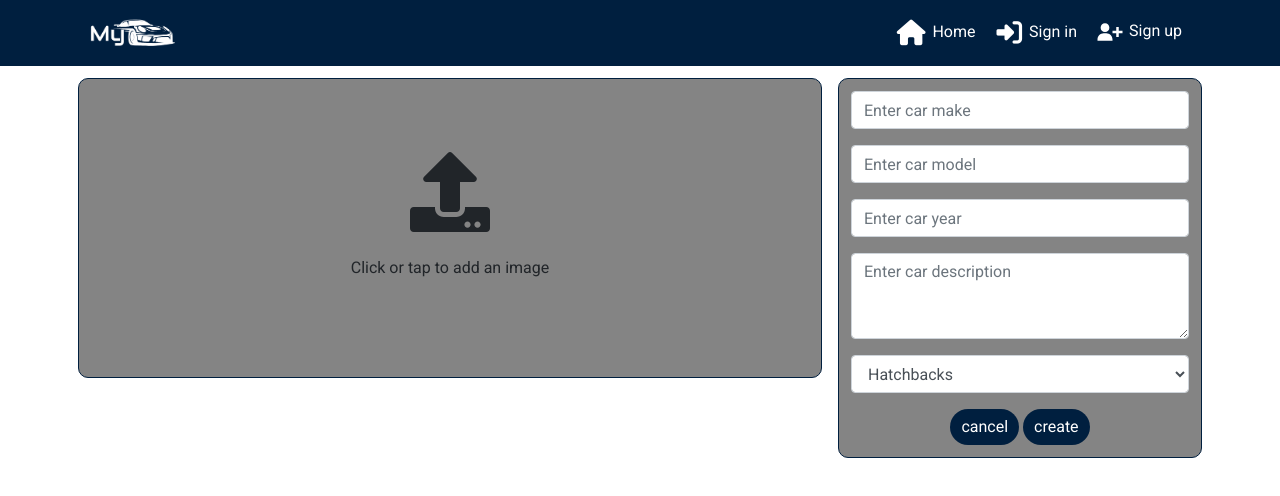
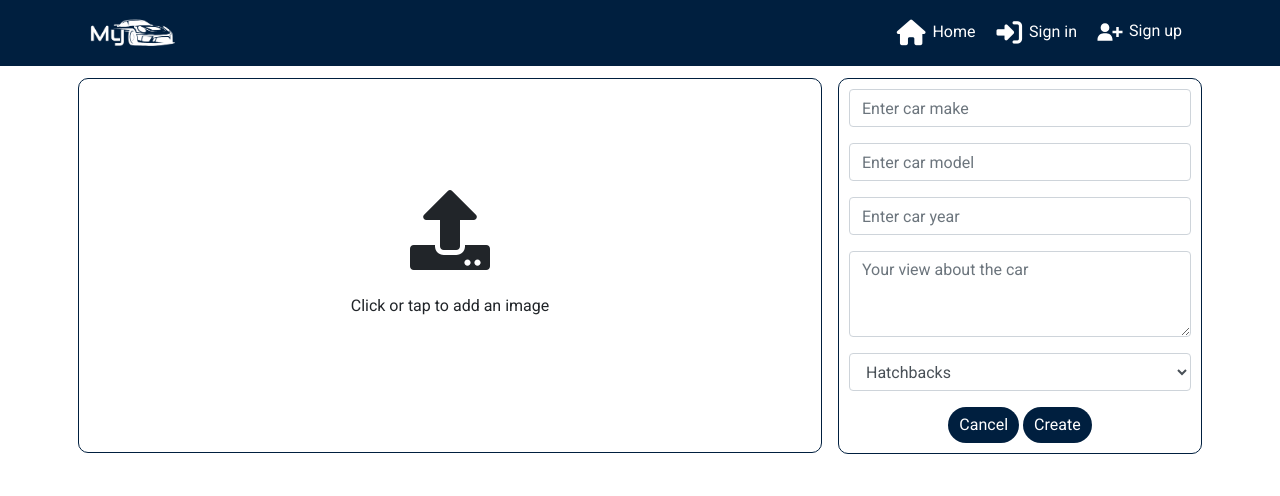
Before and after one commit to belovedpearl/mycar_frontend, a React (Create React App) app: page /posts/create in a window 1280 px wide. Shown: the top 496 px of the page. Built offline with nearby package versions, Linux system fonts and the light colour scheme; no server answers.

Commit message:
Connect ccel button and modify styles o for postCreateedit form

```diff
--- a/src/pages/posts/PostCreateForm.js
+++ b/src/pages/posts/PostCreateForm.js
@@ -1,4 +1,4 @@
-import React, { useState } from "react";
+import React, { useRef, useState } from "react";
 
 import Form from "react-bootstrap/Form";
 import Button from "react-bootstrap/Button";
@@ -13,23 +13,25 @@ import { FaUpload } from "react-icons/fa";
 import styles from "../../styles/PostCreateEditForm.module.css";
 import appStyles from "../../App.module.css";
 import btnStyles from "../../styles/Button.module.css";
-;
+import { useHistory } from "react-router-dom/cjs/react-router-dom.min";
+import { axiosReq } from "../../api/axiosDefaults";
 
 function PostCreateForm() {
 
-//   const [errors, setErrors] = useState({});
+  const [errors, setErrors] = useState({});
 
   const [postData, setPostData] = useState({
     make: "",
     model: "",
     year: "",
     description: "",
-    category: "",
     body_types: "",
     image: ""
   });
   const { make, model, year, description, body_types, image } =
     postData;
+  const imageInput = useRef(null)
+  const history = useHistory()
 
   const handleChange = (event) => {
     setPostData({
@@ -46,7 +48,25 @@ function PostCreateForm() {
       });
     }
   };
-
+  const handleSubmit = async (event) => {
+    event.preventDefault();
+    const formData = new FormData();
+    formData.append("make", make);
+    formData.append("model", model);
+    formData.append("year", year);
+    formData.append("description", description);
+    formData.append("body_types", body_types);
+    formData.append("image", imageInput.current.files[0]);
+    try {
+      const { data } = await axiosReq.post("/posts/", formData);
+      history.push(`/posts/${data.id}`);
+    } catch (err) {
+      console.log(err);
+      if (err.response?.status !== 401) {
+        setErrors(err.response?.data);
+      }
+    }
+  }
   const textFields = (
     <div className="text-center">
       {/* Car Make Input */}
@@ -91,7 +111,7 @@ function PostCreateForm() {
         <Form.Control
           as="textarea"
           rows={3}
-          placeholder="Enter car description"
+          placeholder="Your view about the car"
           name="description"
           value={description}
           onChange={handleChange}
@@ -124,22 +144,22 @@ function PostCreateForm() {
 
       <Button
         className={`${btnStyles.Button} ${btnStyles.Blue}`}
-        onClick={() => {}}
+        onClick={() => history.goBack()}
       >
-        cancel
+        Cancel
       </Button>
       <Button className={`${btnStyles.Button} ${btnStyles.Blue}`} type="submit">
-        create
+        Create
       </Button>
     </div>
   );
 
   return (
-    <Form>
+    <Form onSubmit={handleSubmit}>
       <Row>
         <Col className="py-2 p-0 p-md-2" md={7} lg={8}>
           <Container
-            className={`${appStyles.Content} ${styles.Container} d-flex flex-column justify-content-center`}
+            className={`${styles.Content} ${styles.Container} d-flex flex-column justify-content-center`}
           >
             <Form.Group className="text-center">
               {image ? (
@@ -169,13 +189,14 @@ function PostCreateForm() {
                     id="image-upload"
                     accept="image/*"
                     onChange={handleChangeImage}
+                    ref={imageInput}
                 />
             </Form.Group>
             <div className="d-md-none">{textFields}</div>
           </Container>
         </Col>
         <Col md={5} lg={4} className="d-none d-md-block p-0 p-md-2">
-          <Container className={appStyles.Content}>{textFields}</Container>
+          <Container className={styles.Content}>{textFields}</Container>
         </Col>
       </Row>
     </Form>
--- a/src/styles/PostCreateEditForm.module.css
+++ b/src/styles/PostCreateEditForm.module.css
@@ -1,3 +1,9 @@
 .Container {
-    min-height: 300px;
+    min-height: 375px;
   }
+  .Content {
+    padding: 10px;
+    border-radius: 10px;
+    border: 1px solid #001F3F;
+
+  }
```
